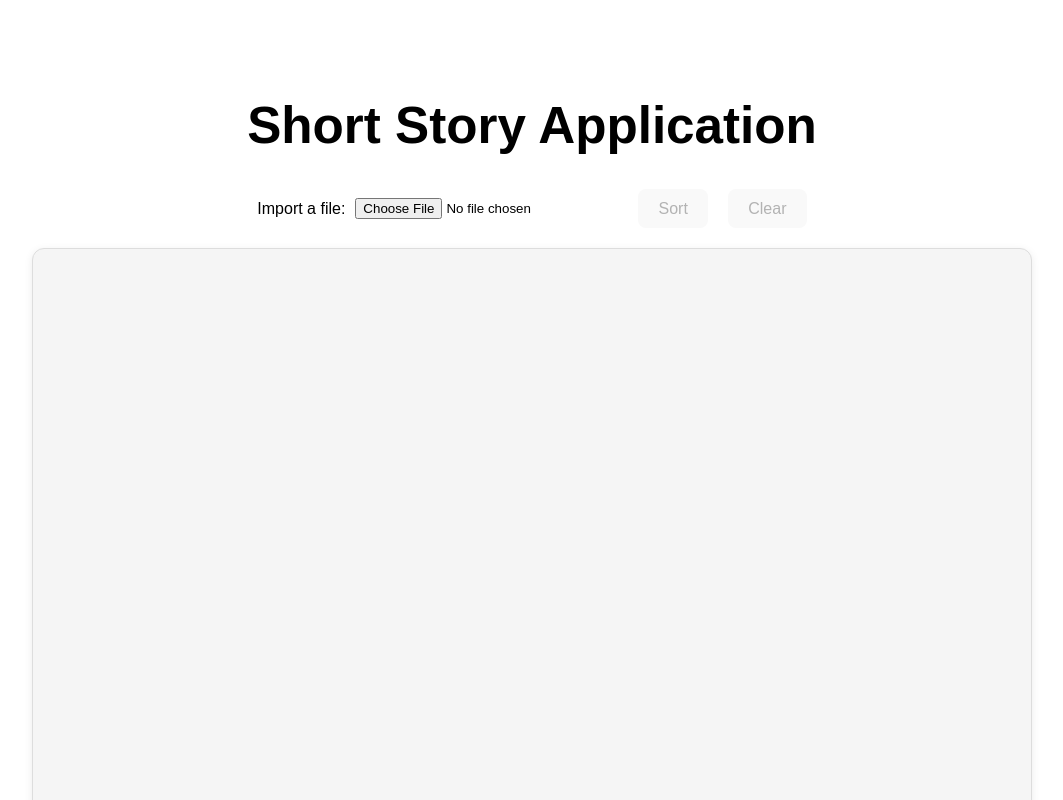
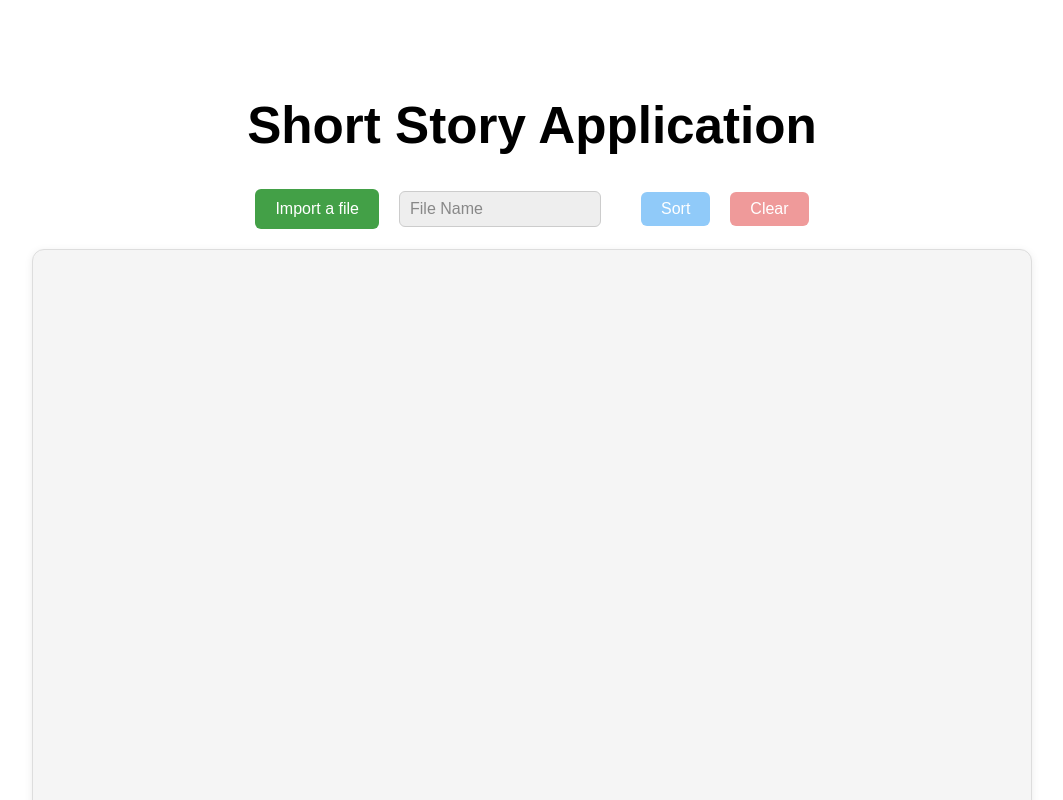
Before and after one commit to andrei-korcsak/ShortStoryApp, a React (Vite) app in the folder shortstoryapp.client/: page / in a window 1280 px wide. Shown: the top 800 px of the page, without its empty margins (108-1171 px from the left). Built offline with nearby package versions, Linux system fonts and the light colour scheme.

Commit message:
Enhanced styling for buttons and file input elements.

```diff
--- a/shortstoryapp.client/src/App.css
+++ b/shortstoryapp.client/src/App.css
@@ -43,3 +43,64 @@ body {
     margin-bottom: 20px;
     justify-content: center;
 }
+
+.button-blue {
+    background-color: #1976d2;
+    color: #fff;
+    border: none;
+    padding: 8px 20px;
+    border-radius: 6px;
+    cursor: pointer;
+    font-size: 1rem;
+    transition: background 0.2s;
+}
+.button-blue:disabled {
+    background-color: #90caf9;
+    cursor: not-allowed;
+}
+
+.button-red {
+    background-color: #d32f2f;
+    color: #fff;
+    border: none;
+    padding: 8px 20px;
+    border-radius: 6px;
+    cursor: pointer;
+    font-size: 1rem;
+    transition: background 0.2s;
+}
+.button-red:disabled {
+    background-color: #ef9a9a;
+    cursor: not-allowed;
+}
+
+.file-input {
+    display: none;
+}
+
+.file-label {
+    background-color: #43a047;
+    color: #fff;
+    border: none;
+    padding: 8px 20px;
+    border-radius: 6px;
+    cursor: pointer;
+    font-size: 1rem;
+    transition: background 0.2s;
+    display: inline-block;
+    margin-right: 10px;
+}
+.file-label:hover, .file-label:focus {
+    background-color: #388e3c;
+}
+
+.file-name-box {
+    width: 180px;
+    margin-right: 10px;
+    background: #eee;
+    color: #888;
+    border: 1px solid #ccc;
+    border-radius: 6px;
+    padding: 8px 10px;
+    font-size: 1rem;
+}
--- a/shortstoryapp.client/src/App.jsx
+++ b/shortstoryapp.client/src/App.jsx
@@ -39,19 +39,35 @@ function App() {
         <div className="app-container">
             <h1>Short Story Application</h1>
             <div className="top-controls">
-                <label htmlFor="fileInput">Import a file: </label>
+                <label htmlFor="fileInput" className="file-label">Import a file</label>
                 <input
                     id="fileInput"
+                    className="file-input"
                     type="file"
                     accept=".txt"
                     onChange={handleFileChange}
                     ref={fileInputRef}
                 />
-                {fileName && <span style={{ marginLeft: '10px' }}>{fileName}</span>}
-                <button onClick={handleSort} disabled={sentences.length === 0} style={{ marginLeft: '20px' }}>
+                <input
+                    type="text"
+                    disabled
+                    value={fileName || "File Name"}
+                    className="file-name-box"
+                />
+                <button
+                    className="button-blue"
+                    onClick={handleSort}
+                    disabled={sentences.length === 0}
+                    style={{ marginLeft: '20px' }}
+                >
                     Sort
                 </button>
-                <button onClick={handleClear} disabled={sentences.length === 0 && !fileName} style={{ marginLeft: '10px' }}>
+                <button
+                    className="button-red"
+                    onClick={handleClear}
+                    disabled={sentences.length === 0 && !fileName}
+                    style={{ marginLeft: '10px' }}
+                >
                     Clear
                 </button>
             </div>
```
